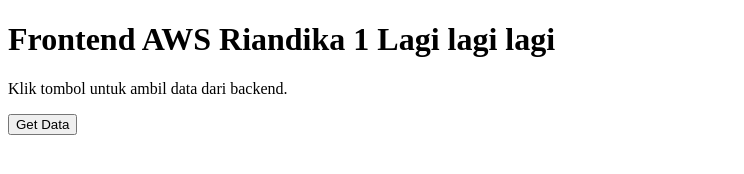
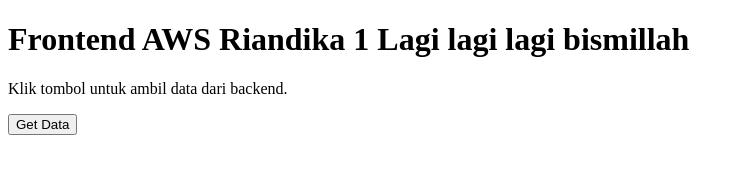
Before and after one commit to Masdika1/lat-3, a plain HTML site: page index.html in a window 1280 px wide. Shown: the whole page, without its empty margins (0-744 px from the left). Drawn offline with Linux system fonts and the light colour scheme.

Commit message:
deploy ulang bismillah lasdfgh

```diff
--- a/index.html
+++ b/index.html
@@ -6,7 +6,7 @@
     <title>AWS Frontend</title>
 </head>
 <body>
-    <h1>Frontend AWS Riandika 1 Lagi lagi lagi</h1>
+    <h1>Frontend AWS Riandika 1 Lagi lagi lagi bismillah</h1>
     <p>Klik tombol untuk ambil data dari backend.</p>
     <button onclick="getData()">Get Data</button>
     <p id="result"></p>
```
Also changed, not shown: 1 other file.
